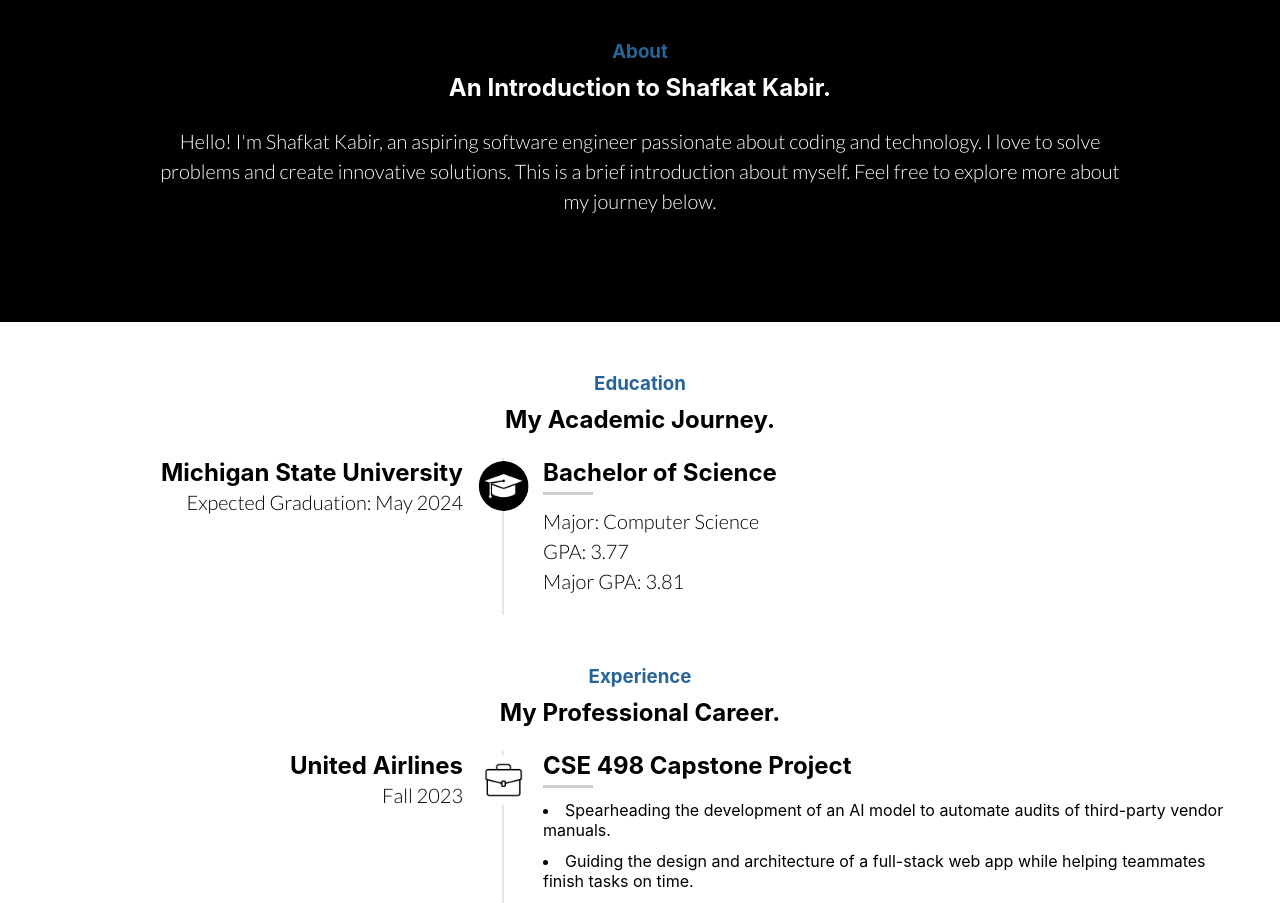
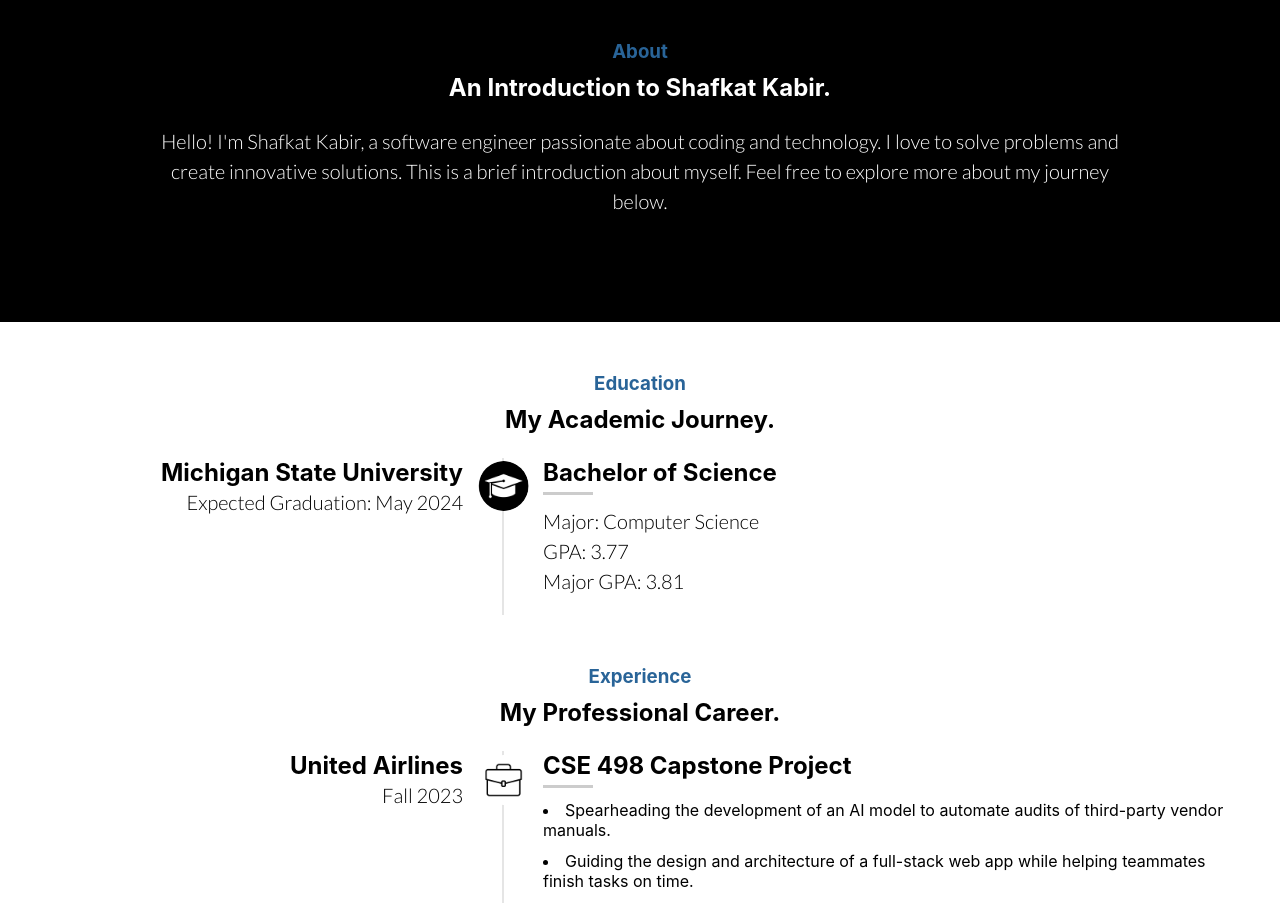
Before and after one commit to shafkat-07/ResumeWebsite, a React (Create React App) app: page / in a window 1280 px wide. Shown: the part 820-1723 px from the top of the page. Built offline with nearby package versions, Linux system fonts and the light colour scheme.

Commit message:
about section updated

```diff
--- a/src/App.js
+++ b/src/App.js
@@ -66,7 +66,7 @@ function App() {
           <h2>An Introduction to Shafkat Kabir.</h2>
           <div className='introduction'>
             <p>
-              Hello! I'm Shafkat Kabir, an aspiring software engineer passionate
+              Hello! I'm Shafkat Kabir, a software engineer passionate
               about coding and technology. I love to solve problems and create
               innovative solutions. This is a brief introduction about myself.
               Feel free to explore more about my journey below.
```
